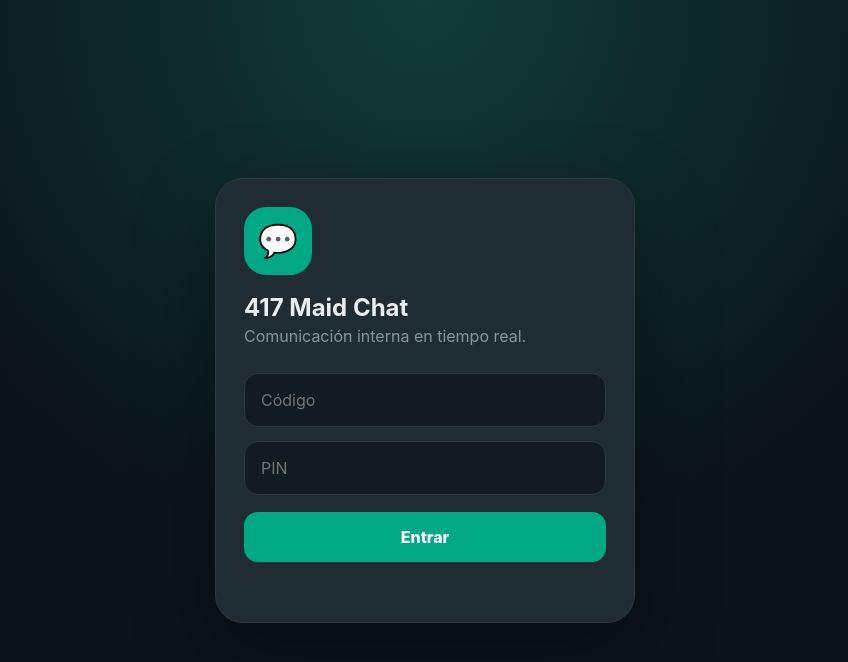
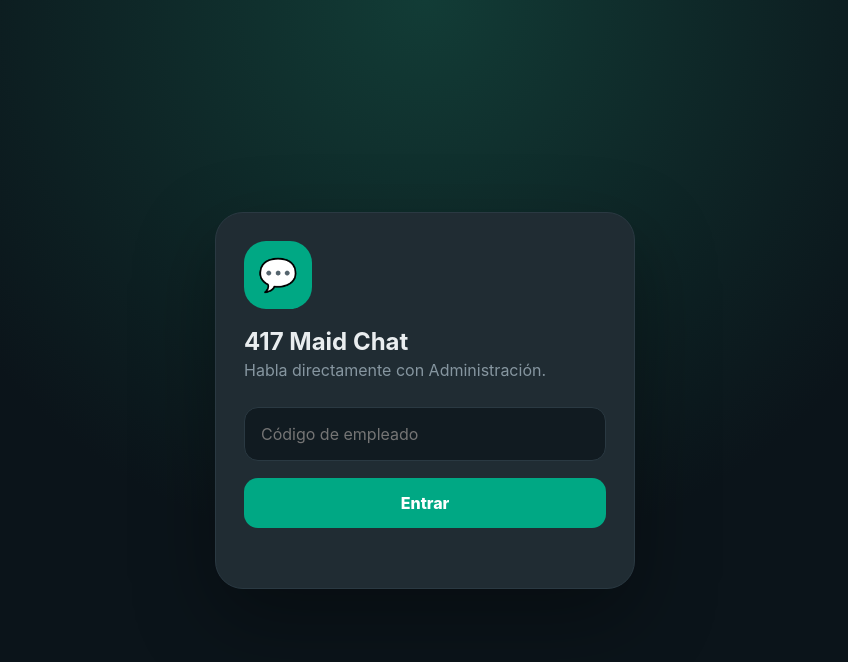
Before and after one commit to gandres28-code/417-maid-chat, a website: page public/index.html in a window 1280 px wide. Shown: the whole page, without its empty margins (215-1063 px from the left). Drawn offline with nearby package versions, Linux system fonts and the light colour scheme.

Commit message:
Update index.html

```diff
--- a/public/index.html
+++ b/public/index.html
@@ -12,9 +12,8 @@
     <form id="loginForm" class="login-card">
       <div class="brand">💬</div>
       <h1>417 Maid Chat</h1>
-      <p>Comunicación interna en tiempo real.</p>
-      <input id="codeInput" placeholder="Código" autocomplete="username" required>
-      <input id="pinInput" type="password" inputmode="numeric" placeholder="PIN" autocomplete="current-password" required>
+      <p>Habla directamente con Administración.</p>
+      <input id="codeInput" placeholder="Código de empleado" autocomplete="username" required>
       <button type="submit">Entrar</button>
       <div id="loginStatus" class="status"></div>
     </form>
```
